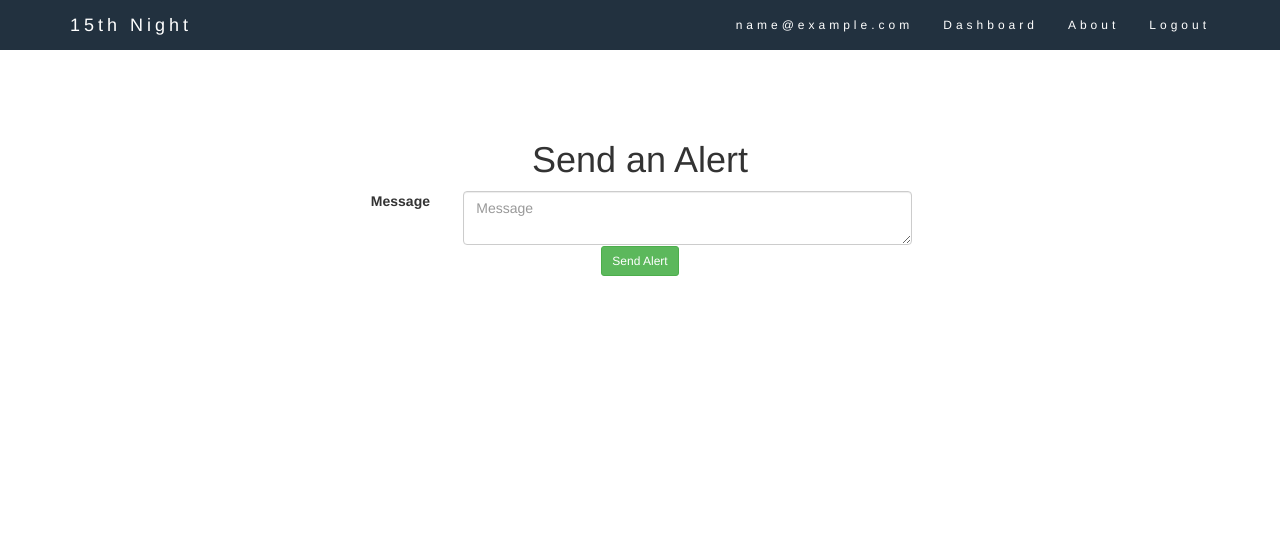
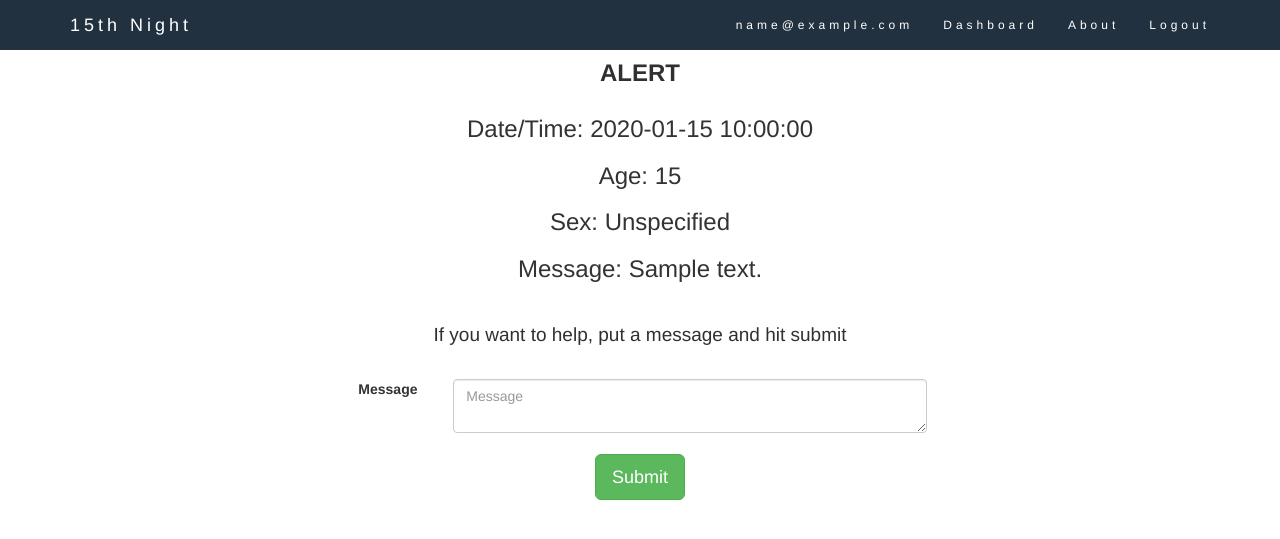
Before and after one commit to 15thnight/15thnight, a Flask app: page /respond_to/1 in a window 1280 px wide. Shown: the top 539 px of the page. Run offline with Flask 2, Linux system fonts and the light colour scheme; a user stored in the database is signed in; tables that the repository leaves empty hold one stand-in row (values such as "Sample post"); some libraries are stand-ins or nearby versions.

Commit message:
add data to response form and hostname to text

```diff
--- a/app/__init__.py
+++ b/app/__init__.py
@@ -14,6 +14,10 @@ from app.forms import RegisterForm, LoginForm, AlertForm, ResponseForm
 from app.models import User, Alert
 from app.email_client import send_email
 
+try:
+    from config import HOST_NAME
+except:
+    from configdist import HOST_NAME
 
 flaskapp = Flask(__name__)
 
@@ -140,7 +144,10 @@ def dashboard():
             users_to_notify = User.get_provider(alert.food, alert.clothes, alert.shelter, alert.other)
             for user in users_to_notify:
                 print("found user to notify {}".format(user))
-                body = "There is a new 15th night alert. Go to <link> to check it out."
+                body = "There is a new 15th night alert. Go to " + \
+                       HOST_NAME + \
+                       "/respond_to/" + \
+                       str(alert.id) + " to respond."
                 send_sms(to_number=user.phone_number, body=body)
                 send_email(user.email, '15th Night Alert', body)
         return render_template('dashboard/advocate.html', form=form)
@@ -215,7 +222,12 @@ def response_submitted(alert_id):
 
         return render_template('dashboard/provider.html', user=current_user, form=ResponseForm(), sent=True)
     else:
-        return render_template('respond_to.html', user=current_user, form=ResponseForm())
+        try:
+            alert = Alert.query.get(int(alert_id))
+        except Exception as e:
+            return 'Error {}'.format(e), 404
+
+        return render_template('respond_to.html', alert=alert, user=current_user, form=ResponseForm())
 
 if __name__ == '__main__':
     flaskapp.run(debug=True)
--- a/app/templates/dashboard/provider.html
+++ b/app/templates/dashboard/provider.html
@@ -7,6 +7,7 @@
             <h1>Your response has been sent to the advocate, thank you!</h1>
         {% else %}
             <h1>Welcome to 15 night!</h1>
+            <p>Here you can see alerts you have responded to and any alerts within the past 2 days that you have not responded to.</p>
         {% endif %}
         </div>
     </div>
--- a/app/templates/respond_to.html
+++ b/app/templates/respond_to.html
@@ -4,11 +4,22 @@
 {% block body %}
     <div class="text-center row">
         <div class="col-sm-offset-3 col-sm-6">
-            <h1>Send an Alert</h1>
+            <h2>Alert</h2>
+            <h3>Date/Time: {{ alert.created_at }}</h3>
+            <h3>Age: 15</h3>
+            <h3>Sex: Unspecified</h3>
+            <h3>Message: {{ alert.description }}</h3>
+            <br/>
+            <h4>If you want to help, put a message and hit submit</h4>
             <form class="form-signin" role="form" method="post" action="">
                 {{ form.csrf_token }}
-                {{ render_form(form) }}
-                <button class="btn btn-sm btn-success" type="submit">Send Alert</button>
+                <div class="row">
+                    {{ render_form(form) }}
+                </div>
+                <br/>
+                <div class="row">
+                    <button class="btn btn-lg btn-success" type="submit">Submit</button>
+                </div>
             </form>
         </div>
     </div>
--- a/configdist.py
+++ b/configdist.py
@@ -3,3 +3,4 @@ DATABASE_URL = "sqlite:///test.db"
 
 
 SECRET_KEY = 'This is not secret you must change it'
+HOST_NAME='http://localhost:5000'
```
